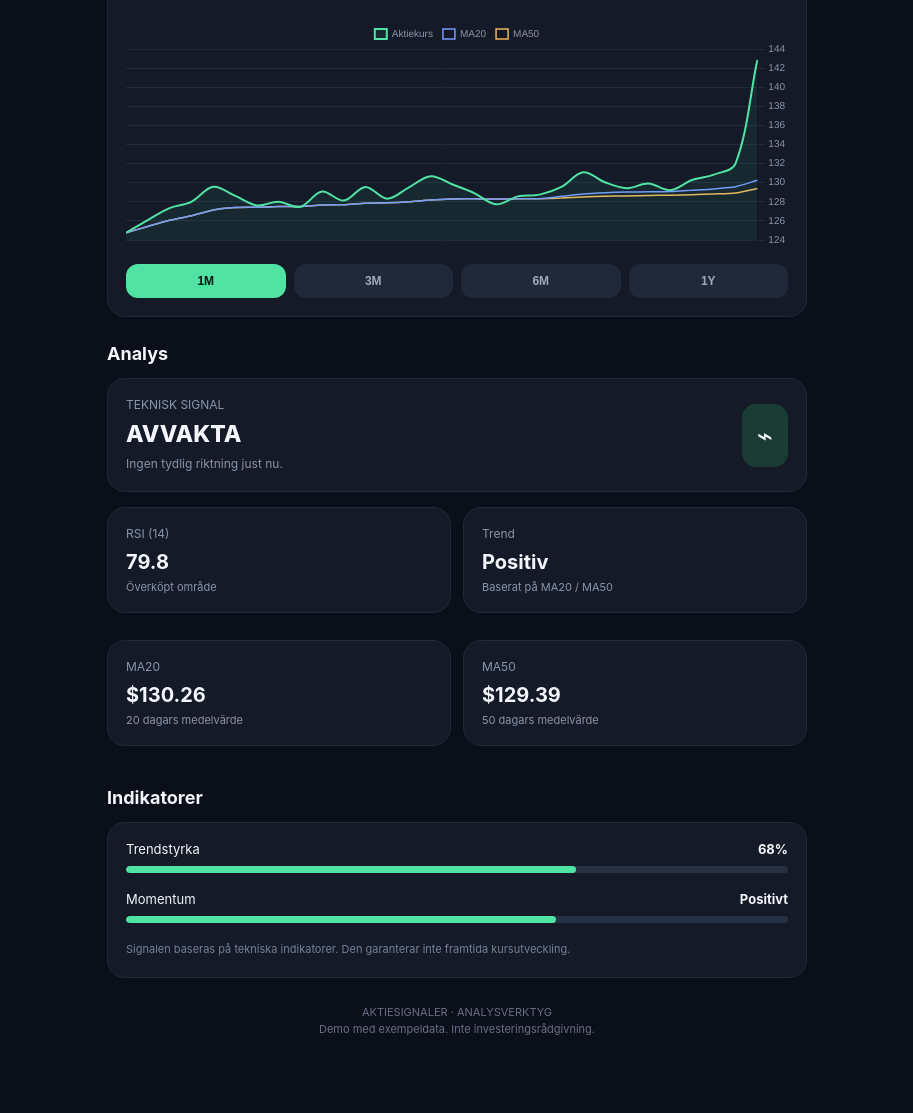
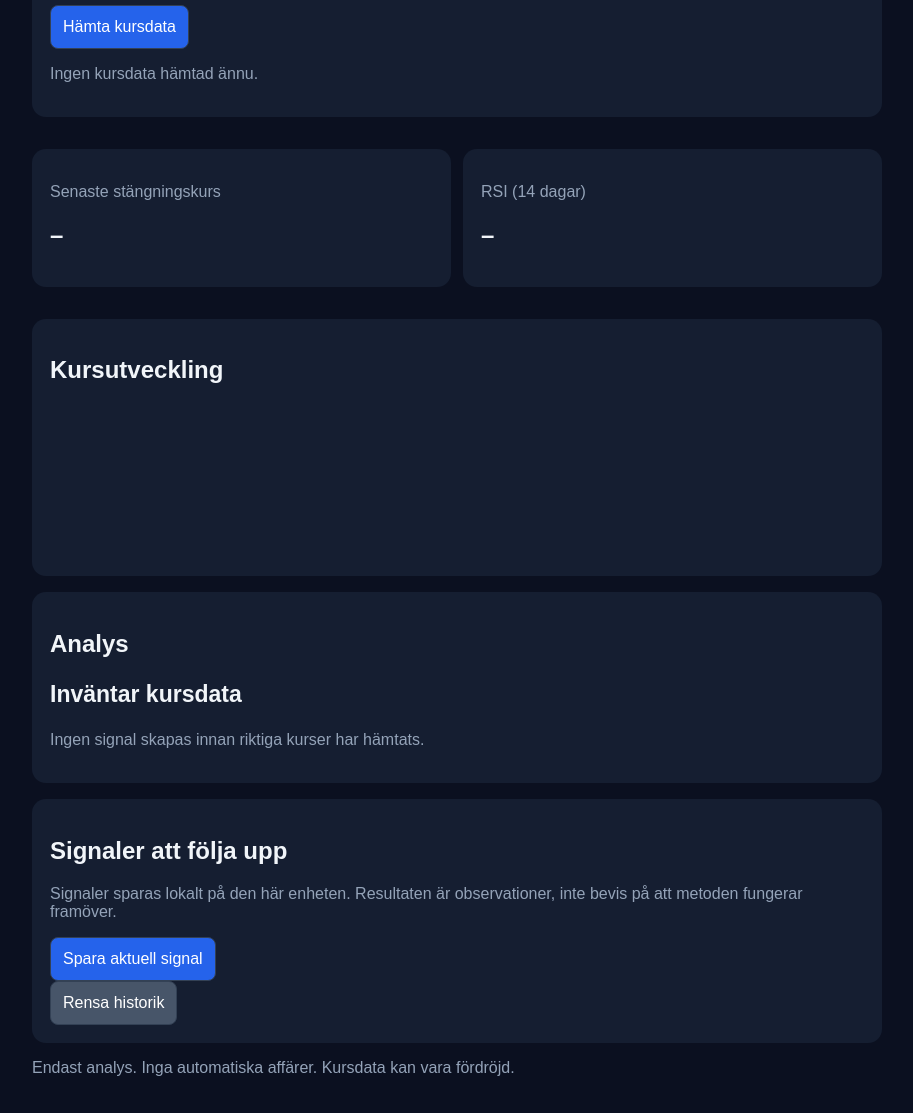
Before and after one commit to kluddster/Aktiesignaler, a plain HTML site: page index.html in a window 1280 px wide. Shown: the part 250-1363 px from the top of the page, without its empty margins (183-1096 px from the left). Before the commit the page ends 1329 px from the top, so only its background shows below. Drawn offline with nearby package versions, Linux system fonts and the light colour scheme.

Commit message:
Refactor index.html for layout and SEO improvements
Refactor HTML structure and styles for improved layout and readability. Update title and meta tags for better SEO and user experience.

```diff
--- a/index.html
+++ b/index.html
@@ -3,580 +3,230 @@
 <html lang="sv">
 <head>
   <meta charset="UTF-8">
-<meta name="viewport" content="width=device-width, initial-scale=1.0">
-<title>Aktiesignaler</title>
+  <meta name="viewport" content="width=device-width, initial-scale=1">
+  <title>LuddesSignaler</title>
+  <script src="https://cdn.jsdelivr.net/npm/chart.js"></script>
+  <style>
+    * { box-sizing: border-box; }
+    body {
+      margin: 0; padding: 20px;
+      background: #0b1020; color: #f1f5f9;
+      font-family: Arial, sans-serif;
+    }
+    main { max-width: 850px; margin: auto; }
+    h1 { color: #60a5fa; }
+    .card {
+      background: #151e31; padding: 18px;
+      border-radius: 14px; margin: 16px 0;
+    }
+    button, input {
+      padding: 12px; border-radius: 8px;
+      border: 1px solid #334155; font-size: 16px;
+    }
+    button {
+      background: #2563eb; color: white;
+      cursor: pointer;
+    }
+    input { background: #0b1020; color: white; width: 100%; }
+    .muted { color: #94a3b8; }
+    .signal { font-size: 23px; font-weight: bold; }
+    .grid { display: grid; grid-template-columns: 1fr 1fr; gap: 12px; }
+    @media (max-width: 500px) { .grid { grid-template-columns: 1fr; } }
+  </style>
+</head>
+<body>
+<main>
+  <h1>📈 KluddstersSignaler</h1>
+  <p class="muted">Aktieanalys • Signaler • Uppföljning</p>
 
-<script src="https://cdn.jsdelivr.net/npm/chart.js"></script>
+  <section class="card">
+    <h2>Aktie</h2>
+    <p>Investor B (INVE-B.ST)</p>
+    <button id="load">Hämta kursdata</button>
+    <p id="status" class="muted">Ingen kursdata hämtad ännu.</p>
+  </section>
 
-<style>
-* {
-  box-sizing: border-box;
-  margin: 0;
-  padding: 0;
+  <section class="grid">
+    <div class="card">
+      <p class="muted">Senaste stängningskurs</p>
+      <h2 id="price">–</h2>
+    </div>
+    <div class="card">
+      <p class="muted">RSI (14 dagar)</p>
+      <h2 id="rsi">–</h2>
+    </div>
+  </section>
+
+  <section class="card">
+    <h2>Kursutveckling</h2>
+    <canvas id="chart"></canvas>
+  </section>
+
+  <section class="card">
+    <h2>Analys</h2>
+    <p id="signal" class="signal">Inväntar kursdata</p>
+    <p id="reason" class="muted">
+      Ingen signal skapas innan riktiga kurser har hämtats.
+    </p>
+  </section>
+
+  <section class="card">
+    <h2>Signaler att följa upp</h2>
+    <p class="muted">
+      Signaler sparas lokalt på den här enheten. Resultaten är
+      observationer, inte bevis på att metoden fungerar framöver.
+    </p>
+    <button id="save" disabled>Spara aktuell signal</button>
+    <div id="history"></div>
+    <button id="clear" style="background:#475569">Rensa historik</button>
+  </section>
+
+  <p class="muted">
+    Endast analys. Inga automatiska affärer.
+    Kursdata kan vara fördröjd.
+  </p>
+</main>
+
+<script>
+const $ = id => document.getElementById(id);
+let chart;
+let current = null;
+
+function showHistory() {
+  const items = JSON.parse(localStorage.getItem("ks-history") || "[]");
+  $("history").innerHTML = "";
+  items.slice().reverse().forEach(item => {
+    const p = document.createElement("p");
+    p.textContent = `${item.date} — ${item.signal} — ${item.price} kr`;
+    $("history").appendChild(p);
+  });
 }
 
-body {
-  background: #0b0f19;
-  color: #f4f6fb;
-  font-family: -apple-system, BlinkMacSystemFont, "Segoe UI", sans-serif;
-  padding: 20px 16px 40px;
+function calculateRSI(prices, period = 14) {
+  if (prices.length <= period) return null;
+  let gains = 0, losses = 0;
+  for (let i = prices.length - period; i < prices.length; i++) {
+    const diff = prices[i] - prices[i - 1];
+    if (diff > 0) gains += diff;
+    else losses -= diff;
+  }
+  if (losses === 0) return gains === 0 ? 50 : 100;
+  return 100 - 100 / (1 + gains / losses);
 }
 
-.container {
-  max-width: 700px;
-  margin: auto;
+function average(values, n) {
+  if (values.length < n) return null;
+  return values.slice(-n).reduce((a, b) => a + b, 0) / n;
 }
 
-header {
-  display: flex;
-  justify-content: space-between;
-  align-items: center;
-  margin-bottom: 26px;
+async function loadData() {
+  $("status").textContent = "Försöker hämta kursdata…";
+  $("load").disabled = true;
+  $("save").disabled = true;
+
+  try {
+    // Yahoo Finance är en inofficiell källa. Hämtningen kan blockeras.
+    const url = "https://query1.finance.yahoo.com/v8/finance/chart/INVE-B.ST?range=6mo&interval=1d";
+    const proxy = "https://api.allorigins.win/raw?url=" + encodeURIComponent(url);
+    const response = await fetch(proxy);
+    if (!response.ok) throw new Error("Kurskällan svarade inte.");
+
+    const data = await response.json();
+    const result = data.chart.result?.[0];
+    if (!result) throw new Error("Ingen kursdata tillgänglig.");
+
+    const quotes = result.indicators.quote[0];
+    const points = result.timestamp.map((time, i) => ({
+      date: new Date(time * 1000).toLocaleDateString("sv-SE"),
+      price: quotes.close[i]
+    })).filter(p => Number.isFinite(p.price));
+
+    if (points.length < 30) throw new Error("För få kurser för analys.");
+
+    const prices = points.map(p => p.price);
+    const last = prices[prices.length - 1];
+    const rsi = calculateRSI(prices);
+    const ma20 = average(prices, 20);
+    const ma50 = average(prices, 50);
+
+    if (rsi === null || ma20 === null || ma50 === null)
+      throw new Error("Otillräcklig historik.");
+
+    let signal = "AVVAKTA";
+    let reason = "Indikatorerna ger ingen tydlig signal.";
+
+    if (rsi < 30 && last > ma20) {
+      signal = "MÖJLIG KÖPSIGNAL";
+      reason = "RSI är under 30 och kursen ligger över MA20. Detta är ingen garanti.";
+    } else if (rsi > 70 && last < ma20) {
+      signal = "MÖJLIG SÄLJSIGNAL";
+      reason = "RSI är över 70 och kursen ligger under MA20. Detta är ingen garanti.";
+    } else {
+      reason = `Kursen jämförs med MA20 och MA50. MA50: ${ma50.toFixed(2)} kr.`;
     }
 
-.logo {
-  font-size: 21px;
-  font-weight: 800;
-  letter-spacing: -0.7px;
-}
-
-.logo span {
-  color: #50e3a4;
-}
-
-.status {
-  font-size: 11px;
-  color: #8b95a9;
-  background: #171e2d;
-  padding: 8px 11px;
-  border-radius: 20px;
-}
-
-h2 {
-  font-size: 14px;
-  font-weight: 600;
-  color: #8995aa;
-  margin-bottom: 12px;
-}
-
-.card {
-  background: #141a27;
-  border: 1px solid #202a3b;
-  border-radius: 18px;
-  padding: 18px;
-  margin-bottom: 15px;
-}
-
-.search {
-  display: flex;
-  gap: 10px;
-  margin-bottom: 18px;
-}
-
-input {
-  min-width: 0;
-  flex: 1;
-  background: #141a27;
-  color: white;
-  border: 1px solid #263248;
-  border-radius: 12px;
-  padding: 14px;
-  font-size: 15px;
-  outline: none;
-}
-
-button {
-  background: #50e3a4;
-  color: #07140d;
-  border: none;
-  border-radius: 12px;
-  padding: 12px 16px;
-  font-weight: 700;
-  font-size: 14px;
-  cursor: pointer;
-}
-
-button:active {
-  opacity: 0.8;
-}
-
-.stock-name {
-  color: #8d99ad;
-  font-size: 13px;
-  margin-bottom: 7px;
-}
-
-.price {
-  font-size: 34px;
-  font-weight: 800;
-  letter-spacing: -1px;
-}
-
-.change {
-  color: #50e3a4;
-  font-size: 14px;
-  margin-top: 6px;
-}
-
-.chart-wrap {
-  height: 230px;
-  margin-top: 22px;
-}
-
-.periods {
-  display: flex;
-  gap: 8px;
-  margin-top: 15px;
-}
-
-.periods button {
-  background: #20293a;
-  color: #9da9bb;
-  flex: 1;
-  padding: 10px 5px;
-  font-size: 12px;
-}
-
-.periods button.active {
-  background: #50e3a4;
-  color: #07140d;
-}
-
-.signal {
-  display: flex;
-  align-items: center;
-  justify-content: space-between;
-  gap: 15px;
-}
-
-.signal-label {
-  color: #8995aa;
-  font-size: 12px;
-  margin-bottom: 8px;
-}
-
-.signal-value {
-  font-size: 23px;
-  font-weight: 800;
-}
-
-.signal-desc {
-  font-size: 12px;
-  color: #8995aa;
-  margin-top: 7px;
-  line-height: 1.5;
-}
-
-.signal-icon {
-  font-size: 27px;
-  background: #1b3c32;
-  border-radius: 14px;
-  padding: 15px;
-}
-
-.stats {
-  display: grid;
-  grid-template-columns: 1fr 1fr;
-  gap: 12px;
-}
-
-.stat-label {
-  color: #8995aa;
-  font-size: 12px;
-  margin-bottom: 9px;
-}
-
-.stat-value {
-  font-size: 20px;
-  font-weight: 700;
-}
-
-.stat-sub {
-  color: #8995aa;
-  font-size: 11px;
-  margin-top: 6px;
-}
-
-.section-title {
-  font-size: 18px;
-  font-weight: 750;
-  margin: 26px 0 14px;
-}
-
-.indicator {
-  margin-bottom: 18px;
-}
-
-.indicator:last-child {
-  margin-bottom: 0;
-}
-
-.indicator-head {
-  display: flex;
-  justify-content: space-between;
-  font-size: 13px;
-  margin-bottom: 9px;
-}
-
-.indicator-head span:last-child {
-  font-weight: 700;
-}
-
-.bar {
-  background: #273144;
-  height: 7px;
-  border-radius: 10px;
-  overflow: hidden;
-}
-
-.bar-fill {
-  height: 100%;
-  background: #50e3a4;
-  border-radius: 10px;
-}
-
-.note {
-  font-size: 11px;
-  color: #748096;
-  line-height: 1.6;
-  margin-top: 18px;
-}
-
-footer {
-  text-align: center;
-  font-size: 11px;
-  color: #657187;
-  margin-top: 26px;
-  line-height: 1.6;
-}
-
-</style>
-</head>
-
-<body>
-<div class="container">
-
-<header>
-  <div class="logo">AKTIE<span>SIGNALER</span></div>
-  <div class="status">● ANALYS</div>
-</header>
-
-<div class="search">
-  <input id="ticker" placeholder="Sök aktie, t.ex. NVDA" value="NVDA">
-  <button onclick="searchStock()">Sök</button>
-</div>
-
-<div class="card">
-  <div class="stock-name" id="stockName">NVIDIA Corporation · NVDA</div>
-  <div class="price" id="price">$142.85</div>
-  <div class="change" id="change">+2.45% idag</div>
-
-  <div class="chart-wrap">
-    <canvas id="chart"></canvas>
-  </div>
-
-  <div class="periods">
-    <button class="active" onclick="setPeriod(30,this)">1M</button>
-    <button onclick="setPeriod(90,this)">3M</button>
-    <button onclick="setPeriod(180,this)">6M</button>
-    <button onclick="setPeriod(365,this)">1Y</button>
-  </div>
-</div>
-
-<div class="section-title">Analys</div>
-
-<div class="card signal">
-  <div>
-    <div class="signal-label">TEKNISK SIGNAL</div>
-    <div class="signal-value" id="signal">AVVAKTA</div>
-    <div class="signal-desc" id="signalDesc">
-      Analyserar trend och momentum.
-    </div>
-  </div>
-  <div class="signal-icon" id="signalIcon">⌁</div>
-</div>
-
-<div class="stats">
-  <div class="card">
-    <div class="stat-label">RSI (14)</div>
-    <div class="stat-value" id="rsi">52.4</div>
-    <div class="stat-sub" id="rsiDesc">Neutralt momentum</div>
-  </div>
-
-  <div class="card">
-    <div class="stat-label">Trend</div>
-    <div class="stat-value" id="trend">Positiv</div>
-    <div class="stat-sub">Baserat på MA20 / MA50</div>
-  </div>
-
-  <div class="card">
-    <div class="stat-label">MA20</div>
-    <div class="stat-value" id="ma20">$140.20</div>
-    <div class="stat-sub">20 dagars medelvärde</div>
-  </div>
-
-  <div class="card">
-    <div class="stat-label">MA50</div>
-    <div class="stat-value" id="ma50">$137.60</div>
-    <div class="stat-sub">50 dagars medelvärde</div>
-  </div>
-</div>
-
-<div class="section-title">Indikatorer</div>
-
-<div class="card">
-  <div class="indicator">
-    <div class="indicator-head">
-      <span>Trendstyrka</span>
-      <span id="trendStrength">68%</span>
-    </div>
-    <div class="bar">
-      <div class="bar-fill" id="trendBar" style="width:68%"></div>
-    </div>
-  </div>
-
-  <div class="indicator">
-    <div class="indicator-head">
-      <span>Momentum</span>
-      <span id="momentum">Positivt</span>
-    </div>
-    <div class="bar">
-      <div class="bar-fill" id="momentumBar" style="width:65%"></div>
-    </div>
-  </div>
-
-  <div class="note">
-    Signalen baseras på tekniska indikatorer.
-    Den garanterar inte framtida kursutveckling.
-  </div>
-</div>
-
-<footer>
-  AKTIESIGNALER · ANALYSVERKTYG<br>
-  Demo med exempeldata. Inte investeringsrådgivning.
-</footer>
-
-</div>
-
-<script>
-let chart;
-let currentPeriod = 30;
-
-// Exempeldata. Inte riktiga aktiekurser.
-let basePrice = 142.85;
-
-function generateData(days) {
-  let data = [];
-  let price = basePrice * 0.88;
-
-  for (let i = 0; i < days; i++) {
-    price += (Math.random() - 0.46) * 3;
-    data.push(Number(price.toFixed(2)));
-  }
-
-  data[data.length - 1] = basePrice;
-  return data;
-}
-
-function movingAverage(data, period) {
-  let result = [];
-
-  for (let i = 0; i < data.length; i++) {
-    let start = Math.max(0, i - period + 1);
-    let values = data.slice(start, i + 1);
-    let average = values.reduce((a,b) => a+b, 0) / values.length;
-    result.push(Number(average.toFixed(2)));
-  }
-
-  return result;
-}
-
-function calculateRSI(data) {
-  let gains = 0;
-  let losses = 0;
-
-  for (let i = data.length - 14; i < data.length; i++) {
-    let difference = data[i] - data[i - 1];
-
-    if (difference > 0) gains += difference;
-    else losses += Math.abs(difference);
-  }
-
-  if (losses === 0) return 100;
-
-  let rs = gains / losses;
-  return 100 - (100 / (1 + rs));
-}
-
-function drawChart(days) {
-  let data = generateData(days);
-  let ma20 = movingAverage(data, 20);
-  let ma50 = movingAverage(data, 50);
-
-  let labels = data.map((_,i) => i + 1);
-
-  let ctx = document.getElementById("chart");
+    $("price").textContent = last.toFixed(2) + " kr";
+    $("rsi").textContent = rsi.toFixed(1);
+    $("signal").textContent = signal;
+    $("reason").textContent = reason;
+    $("status").textContent =
+      `Senaste tillgängliga datapunkt: ${points[points.length - 1].date}.`;
 
     if (chart) chart.destroy();
-
-  chart = new Chart(ctx, {
+    chart = new Chart($("chart"), {
       type: "line",
       data: {
-      labels: labels,
-      datasets: [
-        {
-          label: "Aktiekurs",
-          data: data,
-          borderColor: "#50e3a4",
-          borderWidth: 2,
+        labels: points.map(p => p.date),
+        datasets: [{
+          label: "Investor B (SEK)",
+          data: prices,
+          borderColor: "#60a5fa",
           pointRadius: 0,
-          fill: true,
-          backgroundColor: "rgba(80,227,164,0.07)",
-          tension: 0.35
-        },
-        {
-          label: "MA20",
-          data: ma20,
-          borderColor: "#7798ff",
-          borderWidth: 1.5,
-          pointRadius: 0,
-          tension: 0.2
-        },
-        {
-          label: "MA50",
-          data: ma50,
-          borderColor: "#f0b45b",
-          borderWidth: 1.5,
-          pointRadius: 0,
-          tension: 0.2
-        }
-      ]
+          borderWidth: 2
+        }]
       },
       options: {
         responsive: true,
-      maintainAspectRatio: false,
-      interaction: {
-        intersect: false,
-        mode: "index"
-      },
-      plugins: {
-        legend: {
-          display: true,
-          labels: {
-            color: "#8995aa",
-            boxWidth: 12,
-            font: { size: 10 }
-          }
-        }
-      },
+        plugins: { legend: { labels: { color: "#f1f5f9" } } },
         scales: {
-        x: {
-          display: false,
-          grid: { display: false }
-        },
-        y: {
-          position: "right",
-          grid: { color: "#202a3b" },
-          ticks: {
-            color: "#8995aa",
-            font: { size: 10 }
-          }
-        }
+          x: { ticks: { color: "#94a3b8", maxTicksLimit: 6 } },
+          y: { ticks: { color: "#94a3b8" } }
         }
       }
     });
 
-  updateAnalysis(data, ma20, ma50);
+    current = { signal, price: last.toFixed(2), date: points[points.length - 1].date };
+    $("save").disabled = false;
+  } catch (error) {
+    current = null;
+    $("status").textContent =
+      "Kunde inte hämta kursdata. Källan kan vara blockerad. Inga signaler har skapats.";
+    $("signal").textContent = "INGEN DATA";
+    $("reason").textContent = error.message;
+    $("save").disabled = true;
+  } finally {
+    $("load").disabled = false;
+  }
 }
 
-function updateAnalysis(data, ma20, ma50) {
-  let price = data[data.length - 1];
-  let rsi = calculateRSI(data);
+$("load").addEventListener("click", loadData);
 
-  let trend = ma20[ma20.length - 1] > ma50[ma50.length - 1];
-  let momentum = price > ma20[ma20.length - 1];
+$("save").addEventListener("click", () => {
+  if (!current) return;
+  const items = JSON.parse(localStorage.getItem("ks-history") || "[]");
+  items.push({ ...current, savedAt: new Date().toISOString() });
+  localStorage.setItem("ks-history", JSON.stringify(items));
+  showHistory();
+});
 
-  let signal = "AVVAKTA";
-  let description = "Ingen tydlig riktning just nu.";
-  let icon = "⌁";
+$("clear").addEventListener("click", () => {
+  if (confirm("Vill du rensa all sparad signalhistorik?")) {
+    localStorage.removeItem("ks-history");
+    showHistory();
+  }
+});
 
-  if (trend && momentum && rsi < 70) {
-    signal = "MÖJLIG KÖPSIGNAL";
-    description = "Positiv trend och momentum. RSI är under 70.";
-    icon = "↗";
-  }
-
-  if (!trend && !momentum && rsi > 30) {
-    signal = "MÖJLIG SÄLJSIGNAL";
-    description = "Negativ trend och svagt momentum.";
-    icon = "↘";
-  }
-
-  document.getElementById("price").innerText =
-    "$" + price.toFixed(2);
-
-  document.getElementById("signal").innerText = signal;
-  document.getElementById("signalDesc").innerText = description;
-  document.getElementById("signalIcon").innerText = icon;
-
-  document.getElementById("rsi").innerText = rsi.toFixed(1);
-  document.getElementById("rsiDesc").innerText =
-    rsi > 70 ? "Överköpt område" :
-    rsi < 30 ? "Översålt område" : "Neutralt momentum";
-
-  document.getElementById("trend").innerText =
-    trend ? "Positiv" : "Negativ";
-
-  document.getElementById("ma20").innerText =
-    "$" + ma20[ma20.length - 1].toFixed(2);
-
-  document.getElementById("ma50").innerText =
-    "$" + ma50[ma50.length - 1].toFixed(2);
-
-  document.getElementById("trendStrength").innerText =
-    (trend ? 68 : 32) + "%";
-
-  document.getElementById("trendBar").style.width =
-    (trend ? 68 : 32) + "%";
-
-  document.getElementById("momentum").innerText =
-    momentum ? "Positivt" : "Negativt";
-
-  document.getElementById("momentumBar").style.width =
-    (momentum ? 65 : 35) + "%";
-
-  document.getElementById("change").innerText =
-    "+2.45% idag (exempeldata)";
-}
-
-function setPeriod(days, button) {
-  currentPeriod = days;
-
-  document.querySelectorAll(".periods button")
-    .forEach(btn => btn.classList.remove("active"));
-
-  button.classList.add("active");
-
-  drawChart(days);
-}
-
-function searchStock() {
-  let ticker = document.getElementById("ticker")
-    .value.trim().toUpperCase();
-
-  if (!ticker) return;
-
-  document.getElementById("stockName").innerText =
-    ticker + " · Exempeldata";
-
-  // Demo: olika sökningar visar exempeldata.
-  basePrice = 80 + Math.random() * 250;
-
-  drawChart(currentPeriod);
-}
-
-// Starta appen
-drawChart(currentPeriod);
+showHistory();
 </script>
 </body>
 </html>
```
Lines whose indentation alone changed are shown as unchanged.
